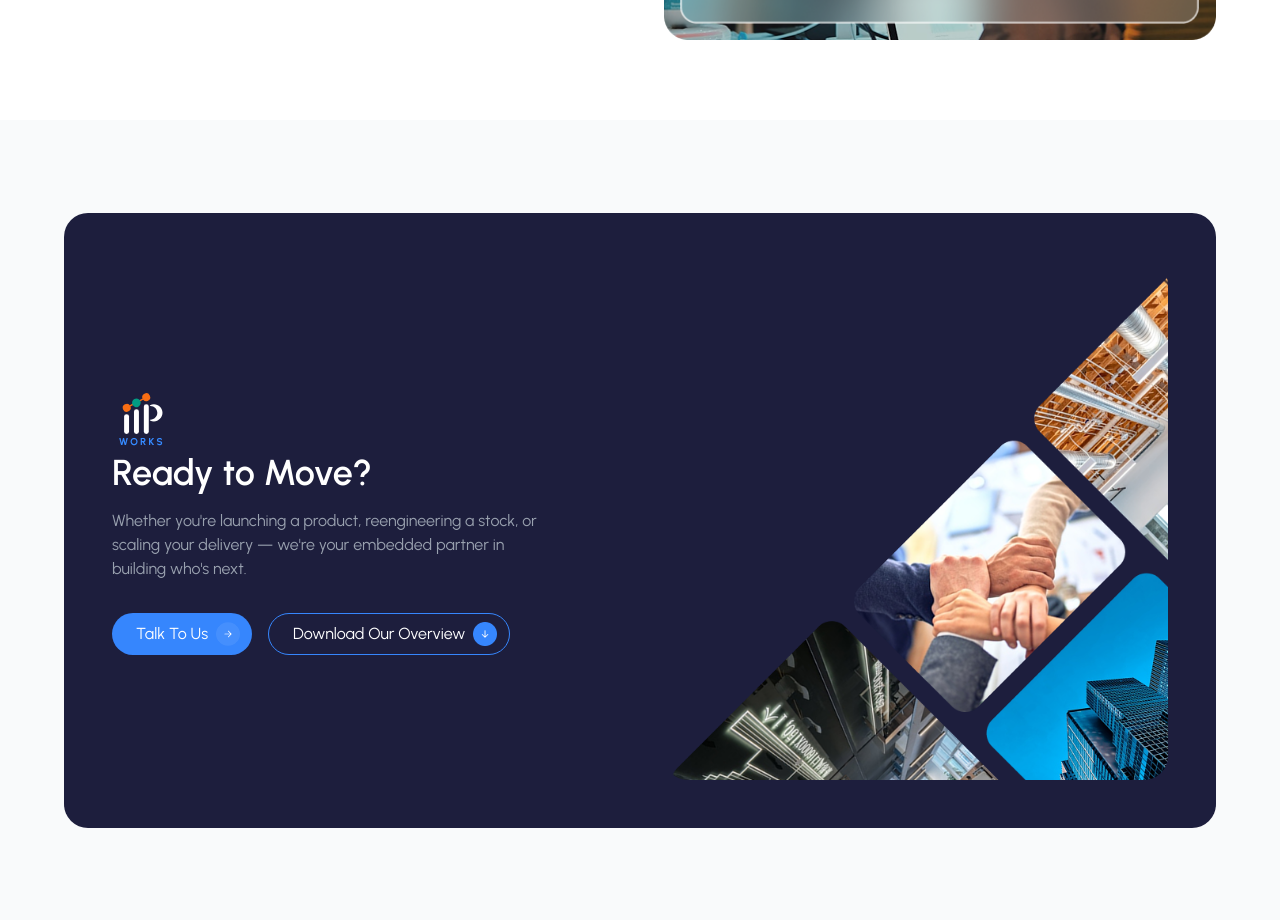
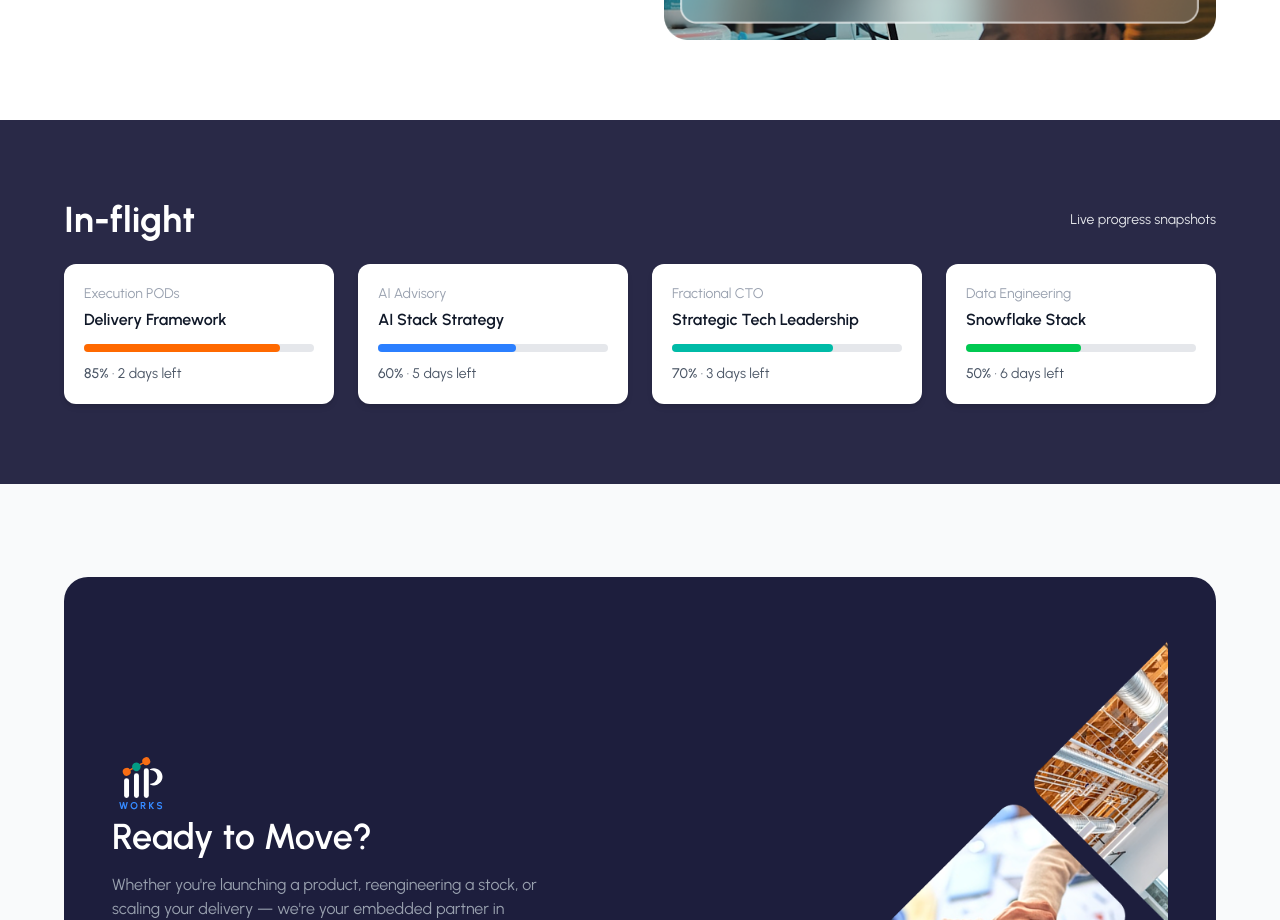
Before and after one commit to dalip03/APWorks, a Next.js app: page / in a window 1280 px wide. Shown: the part 4020-4940 px from the top of the page. Built offline with nearby package versions, Linux system fonts and the light colour scheme.

Commit message:
new component added succesfully

```diff
--- /dev/null
+++ b/src/app/components/ProgressDashboard.tsx
@@ -0,0 +1,90 @@
+"use client";
+
+import React from "react";
+
+interface ProgressItem {
+  category: string;
+  title: string;
+  percent: number;
+  daysLeft: number;
+  color: string; // Tailwind color class
+}
+
+const progressData: ProgressItem[] = [
+  {
+    category: "Execution PODs",
+    title: "Delivery Framework",
+    percent: 85,
+    daysLeft: 2,
+    color: "bg-orange-500",
+  },
+  {
+    category: "AI Advisory",
+    title: "AI Stack Strategy",
+    percent: 60,
+    daysLeft: 5,
+    color: "bg-blue-500",
+  },
+  {
+    category: "Fractional CTO",
+    title: "Strategic Tech Leadership",
+    percent: 70,
+    daysLeft: 3,
+    color: "bg-teal-500",
+  },
+  {
+    category: "Data Engineering",
+    title: "Snowflake Stack",
+    percent: 50,
+    daysLeft: 6,
+    color: "bg-green-500",
+  },
+];
+
+const ProgressDashboard = () => {
+  return (
+    <section className="py-20 px-6 bg-[#292947]">
+      <div className="max-w-6xl mx-auto">
+        {/* Header */}
+        <div className="flex justify-between items-center mb-6">
+          <h2 className="text-4xl font-bold text-white">In-flight</h2>
+          <span className="text-sm text-gray-200">Live progress snapshots</span>
+        </div>
+
+        {/* Cards Grid */}
+        <div className="grid grid-cols-1 sm:grid-cols-2 lg:grid-cols-4 gap-6">
+          {progressData.map((item, idx) => (
+            <div
+              key={idx}
+              className="bg-white rounded-xl shadow-md p-5 flex flex-col justify-between"
+            >
+              {/* Category */}
+              <div className="text-sm text-gray-400 mb-1">{item.category}</div>
+
+              {/* Title */}
+              <h3 className="font-semibold text-gray-900 mb-3">
+                {item.title}
+              </h3>
+
+              {/* Progress Bar */}
+              <div className="w-full h-2 bg-gray-200 rounded-full mb-3">
+                <div
+                  className={`h-2 rounded-full ${item.color}`}
+                  style={{ width: `${item.percent}%` }}
+                />
+              </div>
+
+              {/* Percentage + Days left */}
+              <div className="text-sm text-gray-600">
+                <span className="font-medium">{item.percent}%</span> ·{" "}
+                {item.daysLeft} days left
+              </div>
+            </div>
+          ))}
+        </div>
+      </div>
+    </section>
+  );
+};
+
+export default ProgressDashboard;
--- a/src/app/page.tsx
+++ b/src/app/page.tsx
@@ -5,6 +5,7 @@ import WhyUs from "./components/WhyUs";
 import Outcomes from "./components/Outcomes";
 import Talkus from "./components/Talkus";
 import OurNewServices from "./components/OurNewServices";
+import ProgressDashboard from "./components/ProgressDashboard";
 
 export default function Home() {
   return (
@@ -15,6 +16,7 @@ export default function Home() {
       <OurVision />
       <Outcomes />
       <WhyUs />
+      <ProgressDashboard/>
       <Talkus />
     </div>
   );
```
